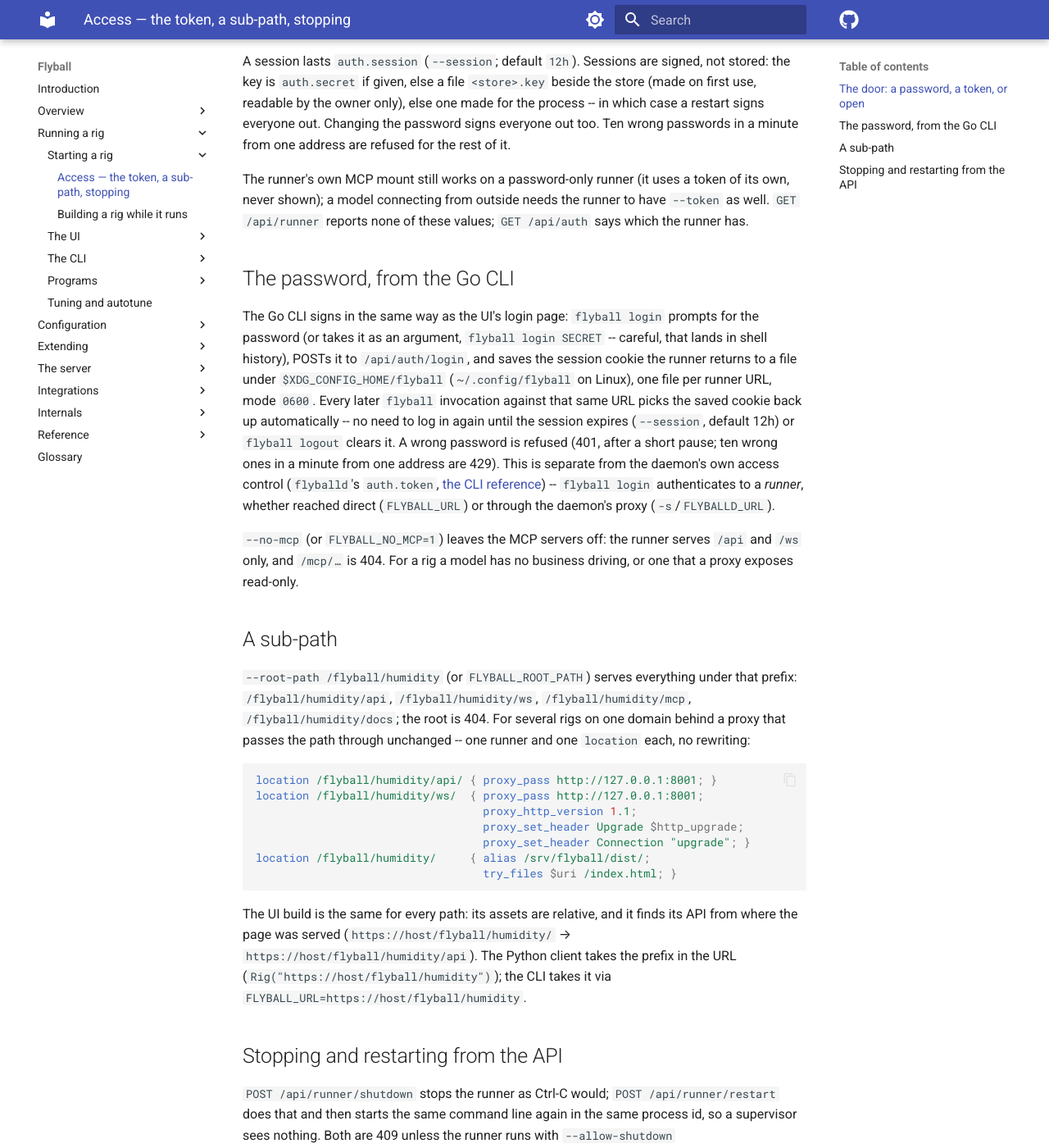
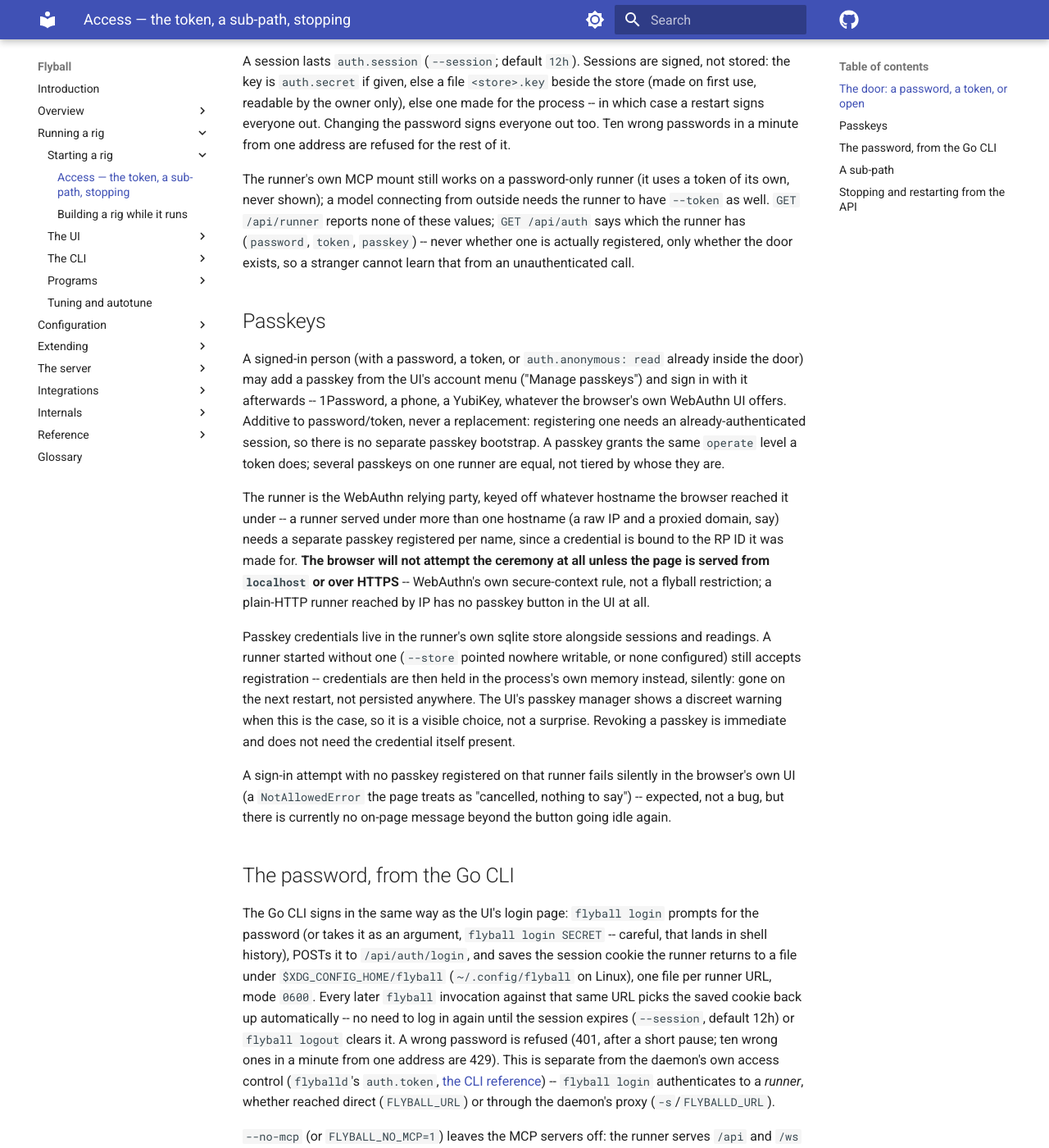
Before and after one commit to bengineer42/flyball, an MkDocs documentation site: the page built from book/src/1-running/runner/access.md, in a window 1280 px wide and 1400 px high, scrolled down 1020 px. Shown: the whole window at 82% size. Built offline with MkDocs 1.6.1 and Material for MkDocs 9.7.7, drawn with Linux system fonts in a browser that asks for light colours; comment, search, counter and statistics services are not loaded; the version menu is left out.

Commit message:
passkey-auth piece 4: AuthOut parity field + docs
Extends GET /api/auth with a passkey: bool, mirroring password/token --
whether the door exists, never whether a credential is registered (that
would leak it to an unauthenticated caller). The UI's login button and
"Manage passkeys" menu entry now gate on it alongside browser support, so
a fully open runner (no password/token at all) no longer offers a passkey
sign-in with nothing to sign into.

Docs: a new "Passkeys" section in book/src/1-running/runner/access.md
(RP ID/hostname binding, the localhost-or-HTTPS secure-context rule,
store-backed vs. store-less credentials, the known silent-failure UX for
a no-passkey-registered login attempt), the AuthOut shape and the
"with any door open" correction in 4-server/api.md, and a note in
2-config/runner.md that there is no auth.passkey config key.

Verified: 704/704 engine tests, pyright clean, 79/79 UI tests, typecheck
and build clean, both books build strict.

Co-Authored-By: Claude Sonnet 5 <noreply@anthropic.com>

```diff
--- a/book/src/1-running/runner/access.md
+++ b/book/src/1-running/runner/access.md
@@ -51,7 +51,43 @@ passwords in a minute from one address are refused for the rest of it.
 The runner's own MCP mount still works on a password-only runner (it uses a
 token of its own, never shown); a model connecting from outside needs the
 runner to have `--token` as well. `GET /api/runner` reports none of these
-values; `GET /api/auth` says which the runner has.
+values; `GET /api/auth` says which the runner has (`password`, `token`,
+`passkey`) -- never whether one is actually registered, only whether the
+door exists, so a stranger cannot learn that from an unauthenticated call.
+
+## Passkeys
+
+A signed-in person (with a password, a token, or `auth.anonymous: read`
+already inside the door) may add a passkey from the UI's account menu
+("Manage passkeys") and sign in with it afterwards -- 1Password, a phone,
+a YubiKey, whatever the browser's own WebAuthn UI offers. Additive to
+password/token, never a replacement: registering one needs an
+already-authenticated session, so there is no separate passkey bootstrap.
+A passkey grants the same `operate` level a token does; several passkeys
+on one runner are equal, not tiered by whose they are.
+
+The runner is the WebAuthn relying party, keyed off whatever hostname the
+browser reached it under -- a runner served under more than one hostname
+(a raw IP and a proxied domain, say) needs a separate passkey registered
+per name, since a credential is bound to the RP ID it was made for. **The
+browser will not attempt the ceremony at all unless the page is served
+from `localhost` or over HTTPS** -- WebAuthn's own secure-context rule, not
+a flyball restriction; a plain-HTTP runner reached by IP has no passkey
+button in the UI at all.
+
+Passkey credentials live in the runner's own sqlite store alongside
+sessions and readings. A runner started without one (`--store` pointed
+nowhere writable, or none configured) still accepts registration --
+credentials are then held in the process's own memory instead, silently:
+gone on the next restart, not persisted anywhere. The UI's passkey manager
+shows a discreet warning when this is the case, so it is a visible choice,
+not a surprise. Revoking a passkey is immediate and does not need the
+credential itself present.
+
+A sign-in attempt with no passkey registered on that runner fails
+silently in the browser's own UI (a `NotAllowedError` the page treats as
+"cancelled, nothing to say") -- expected, not a bug, but there is
+currently no on-page message beyond the button going idle again.
 
 ## The password, from the Go CLI
 
```
Also changed, not shown: book/src/2-config/runner.md (+1 -0 lines), book/src/4-server/api.md (+6 -7 lines), 5 other files.
